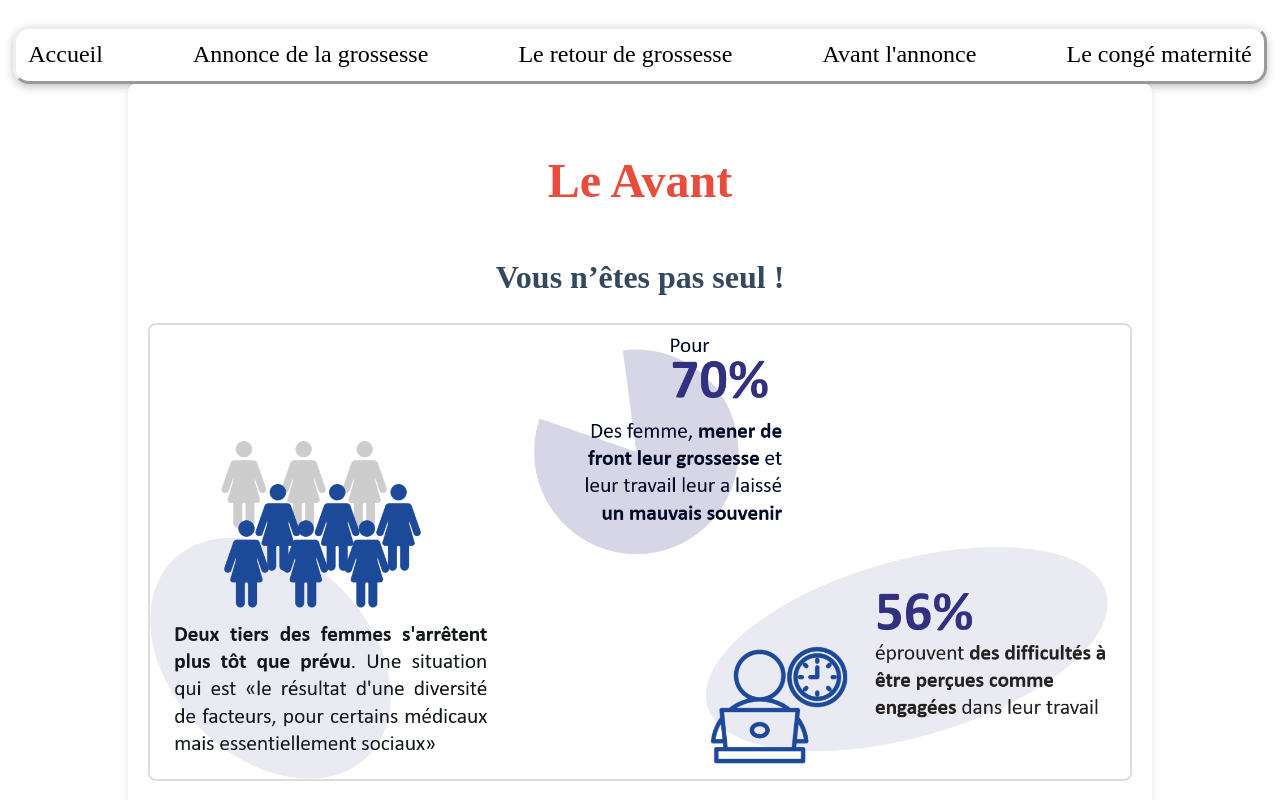
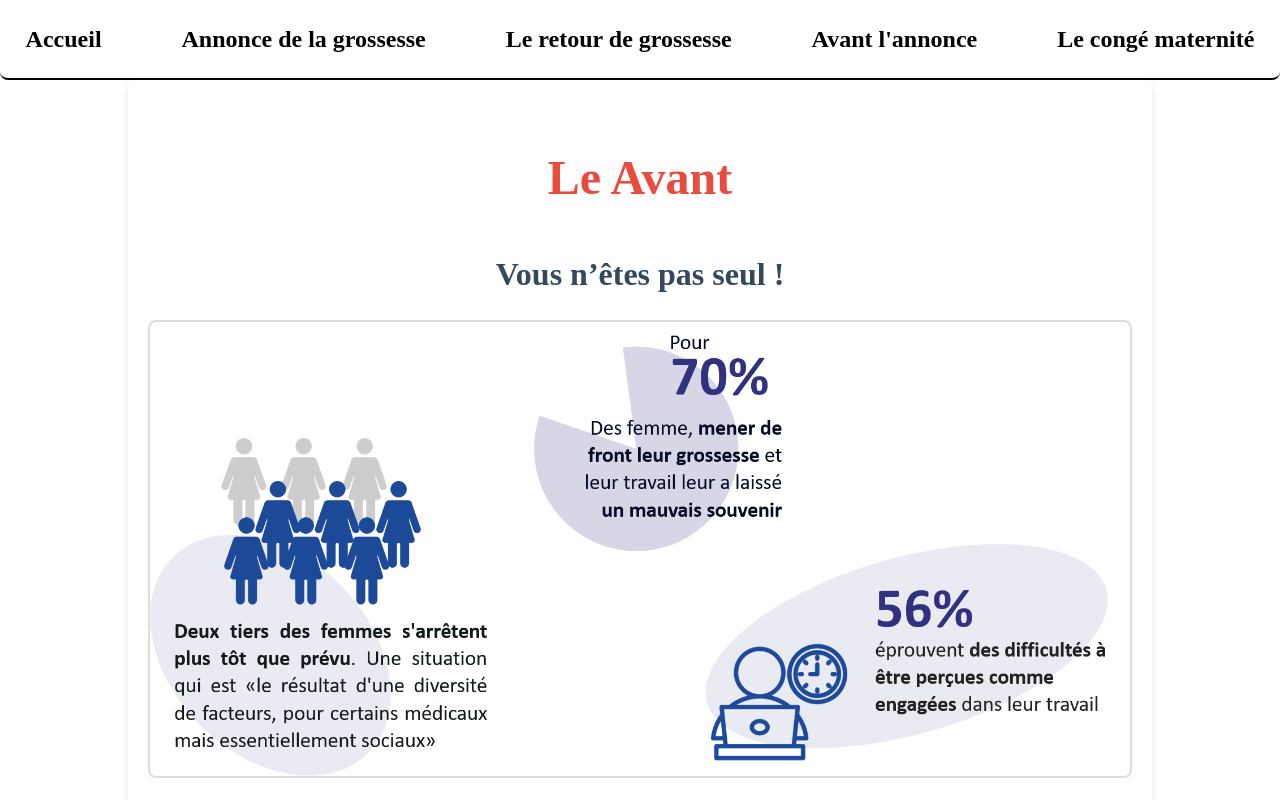
Before and after one commit to AlexisGlln/Nantes-hackaton, a React (Vite) app: page /le-avant in a window 1280 px wide. Shown: the top 800 px of the page. Built offline with nearby package versions, Linux system fonts and the light colour scheme.

Commit message:
navbar nearly ok

```diff
--- a/src/components/NavBar.jsx
+++ b/src/components/NavBar.jsx
@@ -5,11 +5,21 @@ import "../styles/NavBar.css";
 const NavBar = () => {
   return (
     <nav className="navbar">
-      <NavLink to="/">Accueil</NavLink>
-      <NavLink to="/annonce-grossesse">Annonce de la grossesse</NavLink>
-      <NavLink to="/le-retour">Le retour de grossesse</NavLink>
-      <NavLink to="/le-avant">Avant l'annonce</NavLink>
-      <NavLink to="/le-congé-maternité">Le congé maternité</NavLink>
+      <NavLink className="accueil" to="/">
+        Accueil
+      </NavLink>
+      <NavLink className="annonce" to="/annonce-grossesse">
+        Annonce de la grossesse
+      </NavLink>
+      <NavLink className="retour" to="/le-retour">
+        Le retour de grossesse
+      </NavLink>
+      <NavLink className="avant" to="/le-avant">
+        Avant l'annonce
+      </NavLink>
+      <NavLink className="congé" to="/le-congé-maternité">
+        Le congé maternité
+      </NavLink>
     </nav>
   );
 };
--- a/src/pages/Accueil.jsx
+++ b/src/pages/Accueil.jsx
@@ -2,7 +2,7 @@ import React from "react";
 import "../styles/Accueil.css";
 
 const Accueil = () => {
-  return <div>Accueil</div>;
+  return <div className="fond-accueil">Accueil</div>;
 };
 
 export default Accueil;
--- a/src/styles/Accueil.css
+++ b/src/styles/Accueil.css
@@ -0,0 +1,4 @@
+.fond-accueil {
+  background-color: #efeaf5;
+  height: 100vh;
+}
--- a/src/styles/NavBar.css
+++ b/src/styles/NavBar.css
@@ -1,12 +1,14 @@
 .navbar {
   display: flex;
   justify-content: space-between;
-  margin-top: 2%;
-  margin-left: 1%;
-  margin-right: 1%;
-  border-style: outset;
-  border-radius: 16px;
-  box-shadow: rgba(0, 0, 0, 0.24) 0px 3px 8px;
+  /* margin-top: 2%; */
+  /* margin-left: 1%;
+  margin-right: 1%; */
+  /* border-style: outset; */
+  border-radius: 8px;
+  /* box-shadow: rgba(0, 0, 0, 0.24) 0px 3px 8px; */
+  /* background-color: rgba(255, 255, 255, 0.952); */
+  border-bottom: 2px solid black;
 
   & a {
     text-decoration: none;
@@ -14,4 +16,69 @@
     font-size: x-large;
     margin: 1%;
   }
+
+  & .accueil {
+    border-radius: 16px;
+    padding: 1%;
+    font-weight: 600;
+  }
+
+  & .annonce {
+    /* background-color: #d14100; */
+    border-radius: 16px;
+    padding: 1%;
+    font-weight: 600;
+    /* color: #d14100; */
+    font-weight: 600;
+  }
+
+  & .retour {
+    /* background-color: #4245ab; */
+    border-radius: 16px;
+    padding: 1%;
+    font-weight: 600;
+  }
+
+  & .avant {
+    /* background-color: #ae650a; */
+    border-radius: 16px;
+    padding: 1%;
+    font-weight: 600;
+  }
+
+  & .congé {
+    /* background-color: #af5a8c; */
+    border-radius: 16px;
+    padding: 1%;
+    font-weight: 600;
+  }
 }
+
+.navbar .annonce:hover {
+  background-color: #ff4500;
+  transform: scale(1.1);
+  transition: all 0.3s ease;
+}
+
+.navbar .retour:hover {
+  background-color: #5b5fff;
+  transform: scale(1.1);
+  transition: all 0.3s ease;
+}
+
+.navbar .avant:hover {
+  background-color: #ff8c00;
+  transform: scale(1.1);
+  transition: all 0.3s ease;
+}
+
+.navbar .congé:hover {
+  background-color: #ff69b4;
+  transform: scale(1.1);
+  transition: all 0.3s ease;
+}
+
+.navbar .accueil:hover {
+  transform: scale(1.1);
+  transition: all 0.3s ease;
+}
```
